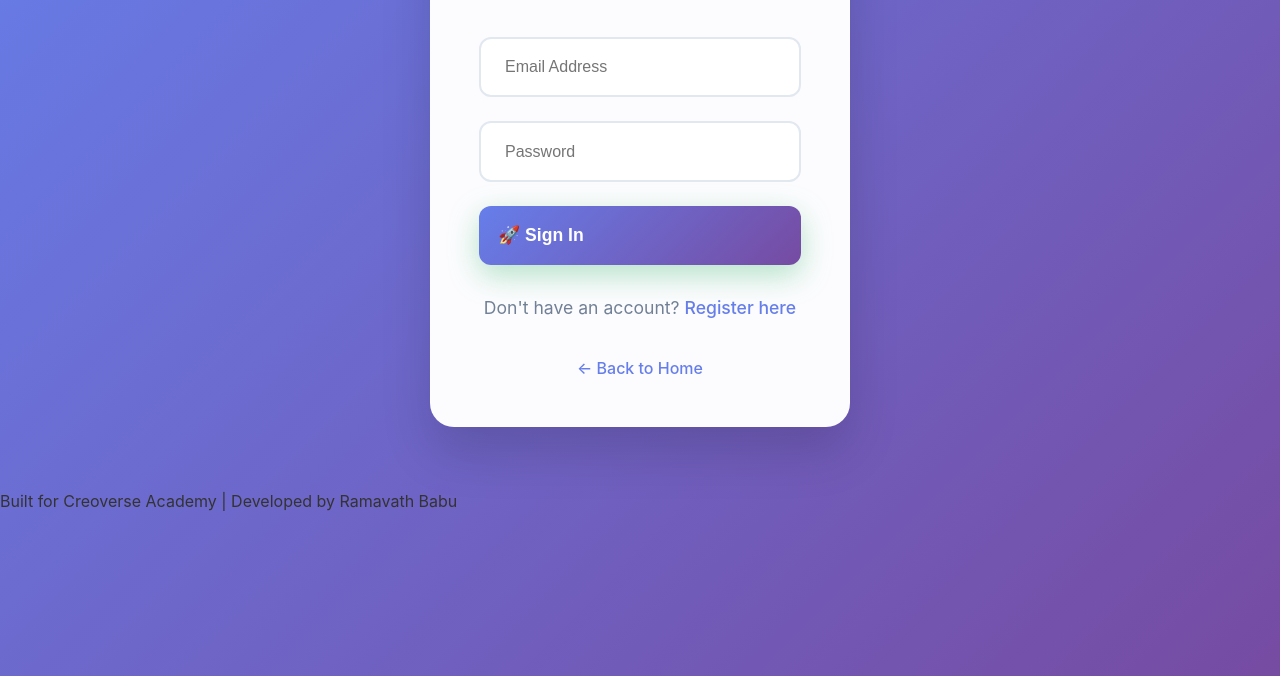
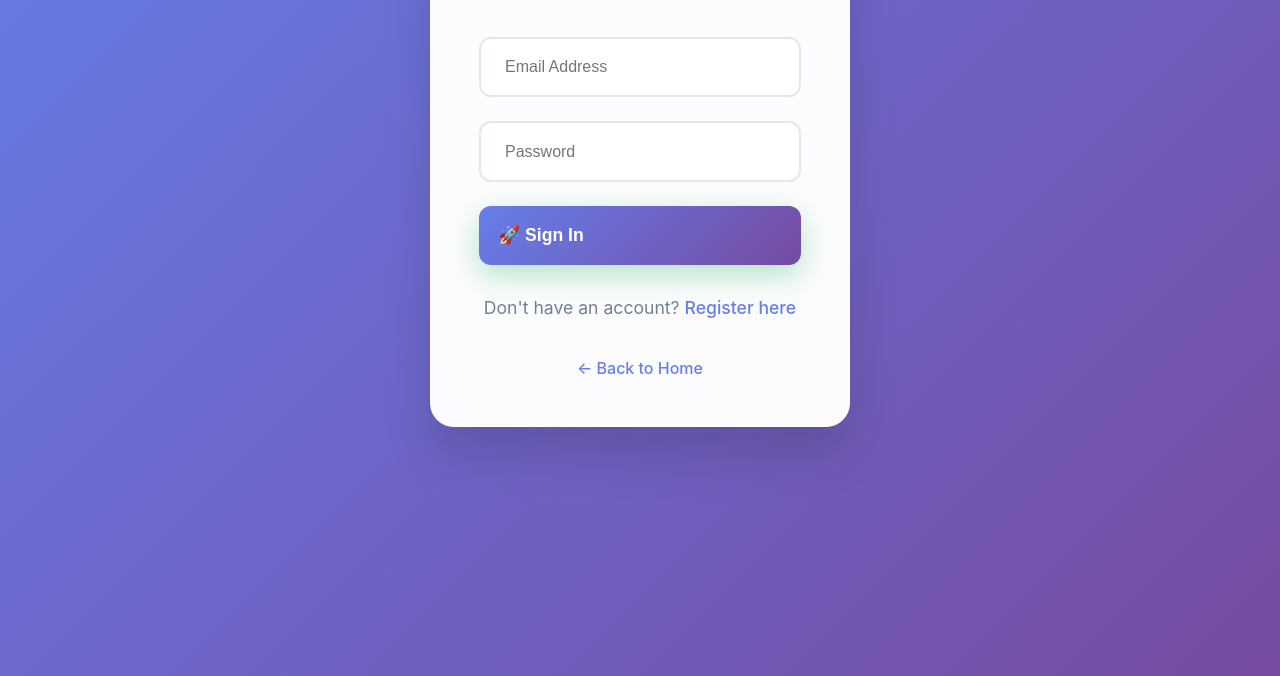
Before and after one commit to baburathod/mern-login-project, a plain HTML site: page client/login.html in a window 1280 px wide. Shown: the part 188-864 px from the top of the page. Drawn offline with Linux system fonts and the light colour scheme.

Commit message:
Remove footer from login.html

```diff
--- a/client/login.html
+++ b/client/login.html
@@ -30,9 +30,5 @@
   </div>
 
   <script src="script.js"></script>
-
-  <footer>
-      <p>Built for Creoverse Academy | Developed by Ramavath Babu</p>
-    </footer>
 </body>
 </html>
```
